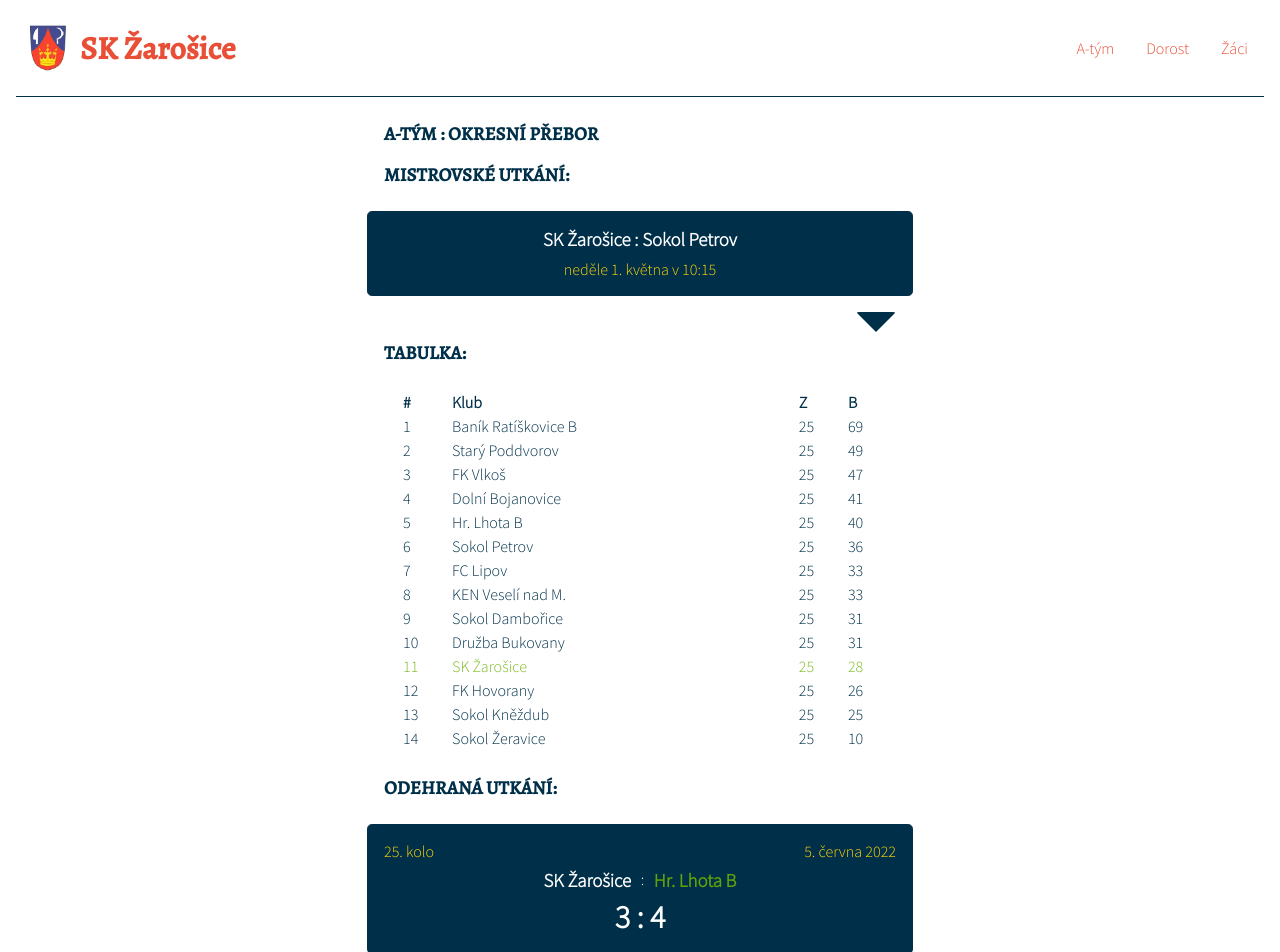
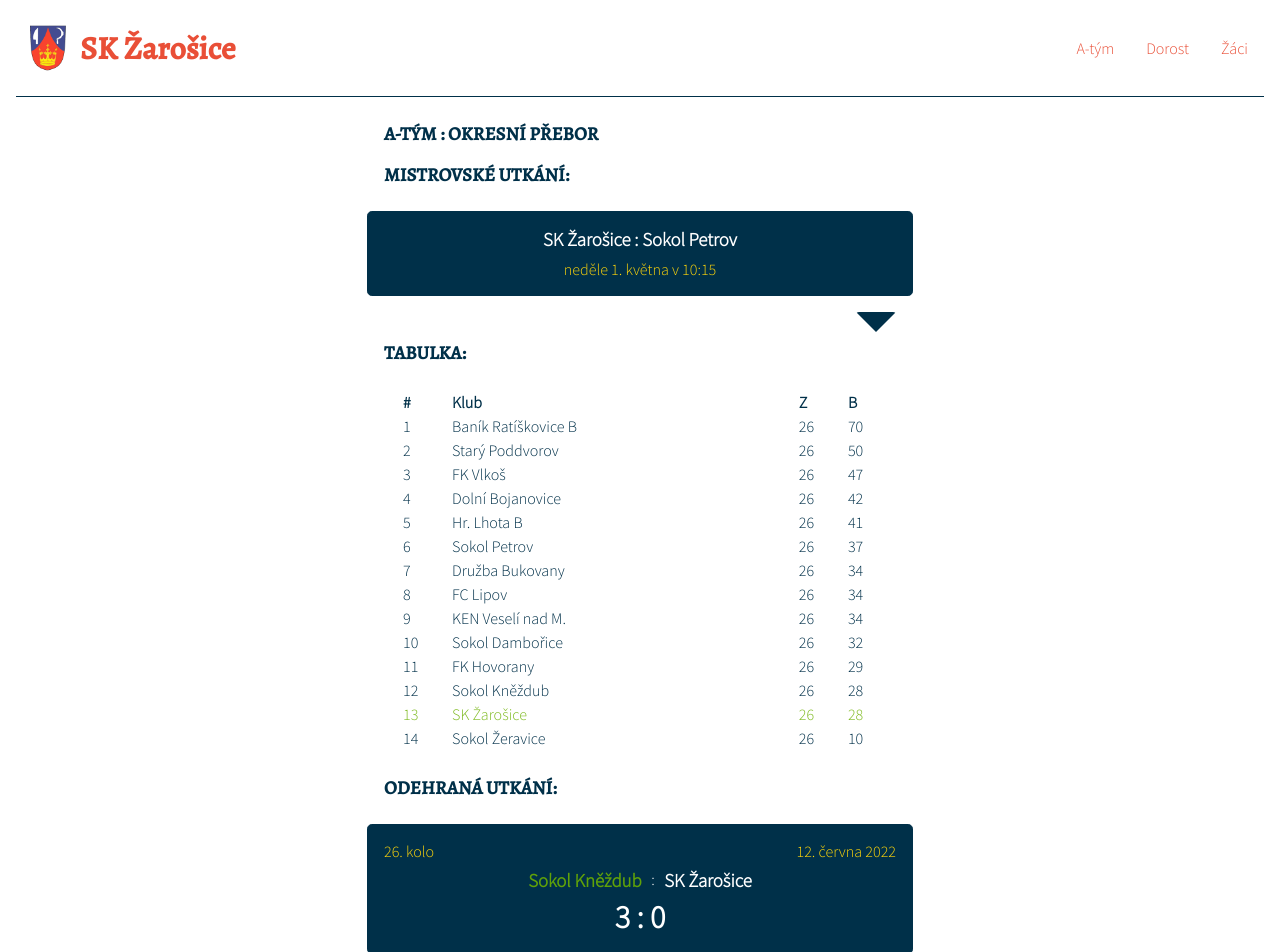
Before and after one commit to StanaSimec/sk-zarosice-web, a React (Create React App) app: page / in a window 1280 px wide. Shown: the top 952 px of the page. Built offline with nearby package versions, Linux system fonts and the light colour scheme.

Commit message:
results update

```diff
--- a/src/data/points.js
+++ b/src/data/points.js
@@ -1,32 +1,32 @@
 export const POINTS = {
   A_TEAM: [
-    { position: 1, team: "Baník Ratíškovice B", matches: 25, points: 69 },
-    { position: 2, team: "Starý Poddvorov", matches: 25, points: 49 },
-    { position: 3, team: "FK Vlkoš", matches: 25, points: 47 },
-    { position: 4, team: "Dolní Bojanovice", matches: 25, points: 41 },
-    { position: 5, team: "Hr. Lhota B", matches: 25, points: 40 },
-    { position: 6, team: "Sokol Petrov", matches: 25, points: 36 },
-    { position: 7, team: "FC Lipov", matches: 25, points: 33 },
-    { position: 8, team: "KEN Veselí nad M.", matches: 25, points: 33 },
-    { position: 9, team: "Sokol Dambořice", matches: 25, points: 31 },
-    { position: 10, team: "Družba Bukovany", matches: 25, points: 31 },
-    { position: 11, team: "SK Žarošice", matches: 25, points: 28 },
-    { position: 12, team: "FK Hovorany", matches: 25, points: 26 },
-    { position: 13, team: "Sokol Kněždub", matches: 25, points: 25 },
-    { position: 14, team: "Sokol Žeravice", matches: 25, points: 10 },
+    { position: 1, team: "Baník Ratíškovice B", matches: 26, points: 70 },
+    { position: 2, team: "Starý Poddvorov", matches: 26, points: 50 },
+    { position: 3, team: "FK Vlkoš", matches: 26, points: 47 },
+    { position: 4, team: "Dolní Bojanovice", matches: 26, points: 42 },
+    { position: 5, team: "Hr. Lhota B", matches: 26, points: 41 },
+    { position: 6, team: "Sokol Petrov", matches: 26, points: 37 },
+    { position: 7, team: "Družba Bukovany", matches: 26, points: 34 },
+    { position: 8, team: "FC Lipov", matches: 26, points: 34 },
+    { position: 9, team: "KEN Veselí nad M.", matches: 26, points: 34 },
+    { position: 10, team: "Sokol Dambořice", matches: 26, points: 32 },
+    { position: 11, team: "FK Hovorany", matches: 26, points: 29 },
+    { position: 12, team: "Sokol Kněždub", matches: 26, points: 28 },
+    { position: 13, team: "SK Žarošice", matches: 26, points: 28 },
+    { position: 14, team: "Sokol Žeravice", matches: 26, points: 10 },
   ],
   U19: [
-    { position: 1, team: "FK Ratíškovice B", matches: 19, points: 46 },
-    { position: 2, team: "Charvátská N. V.", matches: 19, points: 42 },
-    { position: 3, team: "Kobylí-Bořetice", matches: 19, points: 41 },
-    { position: 4, team: "FK Milotice", matches: 19, points: 41 },
-    { position: 5, team: "SK Žarošice", matches: 19, points: 32 },
-    { position: 6, team: "Čejkovice-Hovorany", matches: 19, points: 31 },
-    { position: 7, team: "Agro Vnorovy", matches: 19, points: 25 },
-    { position: 8, team: "Těmice-Mor.Písek", matches: 19, points: 23 },
-    { position: 9, team: "Družba Bukovany", matches: 19, points: 15 },
+    { position: 1, team: "FK Ratíškovice B", matches: 20, points: 49 },
+    { position: 2, team: "Kobylí-Bořetice", matches: 20, points: 44 },
+    { position: 3, team: "FK Milotice", matches: 20, points: 44 },
+    { position: 4, team: "Charvátská N. V.", matches: 20, points: 43 },
+    { position: 5, team: "SK Žarošice", matches: 20, points: 32 },
+    { position: 6, team: "Čejkovice-Hovorany", matches: 20, points: 31 },
+    { position: 7, team: "Agro Vnorovy", matches: 20, points: 26 },
+    { position: 8, team: "Těmice-Mor.Písek", matches: 20, points: 26 },
+    { position: 9, team: "Družba Bukovany", matches: 20, points: 15 },
     { position: 10, team: "Sokol Brumovice", matches: 20, points: 9 },
-    { position: 11, team: "SK Kostelec", matches: 19, points: 3 },
+    { position: 11, team: "SK Kostelec", matches: 20, points: 3 },
   ],
   U15: [
     { position: 1, team: "Čejč-Hovorany", matches: 15, points: 35 },
--- a/src/data/results.js
+++ b/src/data/results.js
@@ -2,6 +2,14 @@ import { TEAMS } from "../constants/constants";
 
 export const RESULTS = {
   A_TEAM: [
+    {
+      round: 26,
+      date: new Date("2022-06-12"),
+      homeTeam: TEAMS.KNEZDUB,
+      homeScore: 3,
+      awayTeam: TEAMS.ZAROSICE,
+      awayScore: 0,
+    },
     {
       round: 25,
       date: new Date("2022-06-05"),
@@ -204,6 +212,14 @@ export const RESULTS = {
     },
   ],
   U19: [
+    {
+      round: 12,
+      date: new Date("2022-06-08"),
+      homeTeam: TEAMS.ZAROSICE,
+      homeScore: 2,
+      awayTeam: TEAMS.RATISKOVICE,
+      awayScore: 5,
+    },
     {
       round: 13,
       date: new Date("2022-06-05"),
```
